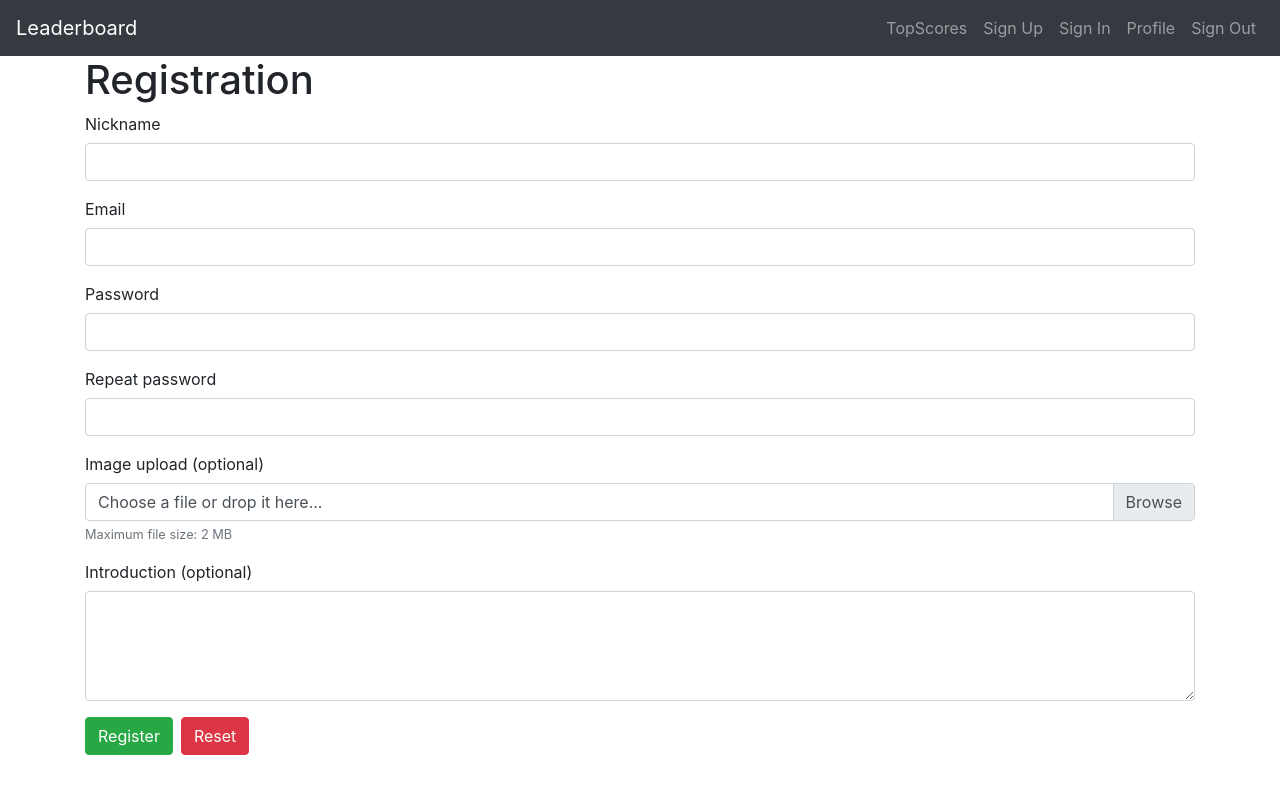
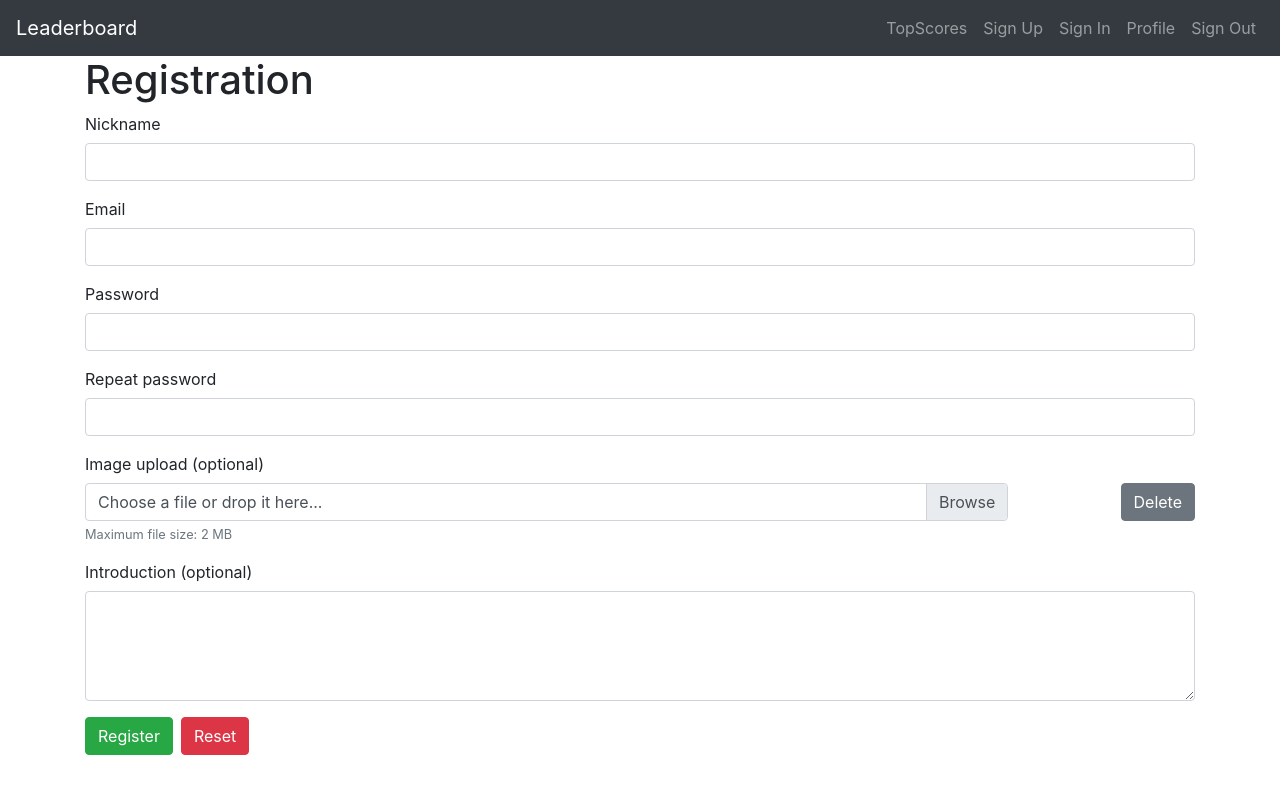
Before and after one commit to fst02/leaderboard-spa, a Vue app in the folder frontend/: page /registration in a window 1280 px wide. Shown: the top 794 px of the page. Built offline with nearby package versions, Linux system fonts and the light colour scheme.

Commit message:
Delete image file with DELETE button

```diff
--- a/frontend/src/views/Registration.vue
+++ b/frontend/src/views/Registration.vue
@@ -60,12 +60,19 @@
     </b-form-group>
 
     <b-form-group label="Image upload (optional)">
+      <b-form-row>
+        <b-col cols="10">
           <b-form-file
             v-model="file"
             accept="image/*"
             placeholder="Choose a file or drop it here..."
             drop-placeholder="Drop file here..."
           />
+        </b-col>
+        <b-col cols="2" class="text-right">
+          <b-button @click="file = null">Delete</b-button>
+        </b-col>
+      </b-form-row>
       <b-form-text>Maximum file size: 2 MB</b-form-text>
     </b-form-group>
 
```
Lines whose indentation alone changed are shown as unchanged.
